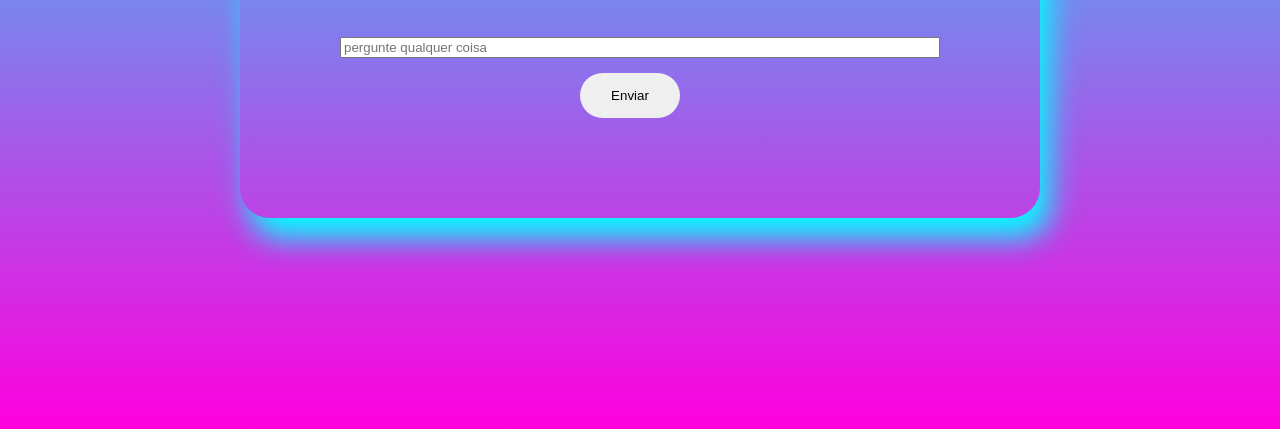
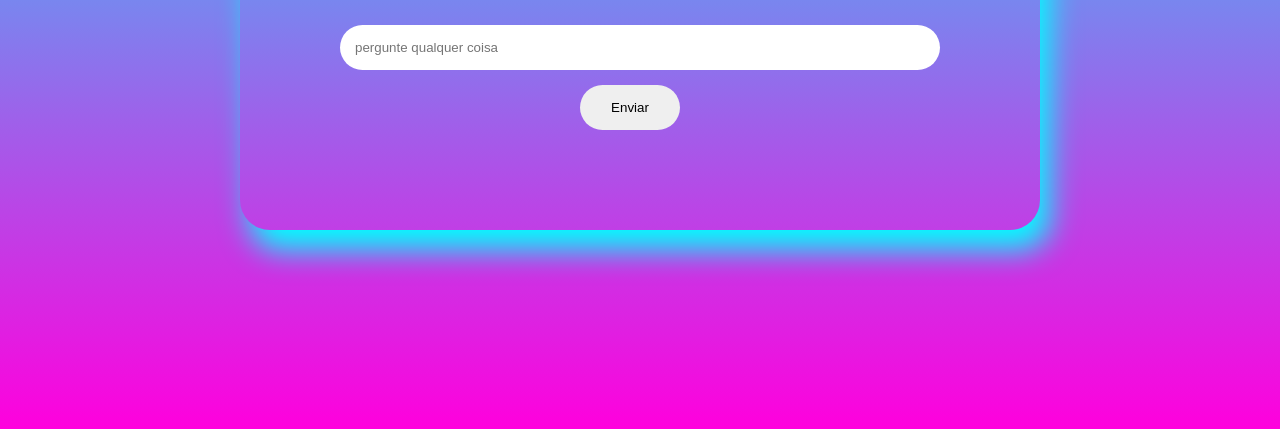
Before and after one commit to rafa68reidelas-glitch/isisisi, a plain HTML site: page index.html in a window 1280 px wide. Shown: the part 387-816 px from the top of the page. Drawn offline with Linux system fonts and the light colour scheme.

Commit message:
Restore and enhance CSS styles for body and elements
Added input styling to enhance form appearance.

```diff
--- a/style.css
+++ b/style.css
@@ -43,3 +43,9 @@ button:hover{
     box-shadow: 10px 20px 30px aqua;
 
 }
+
+input{
+   padding: 15px;
+    border-radius: 30px;
+    border: none;
+}
```
